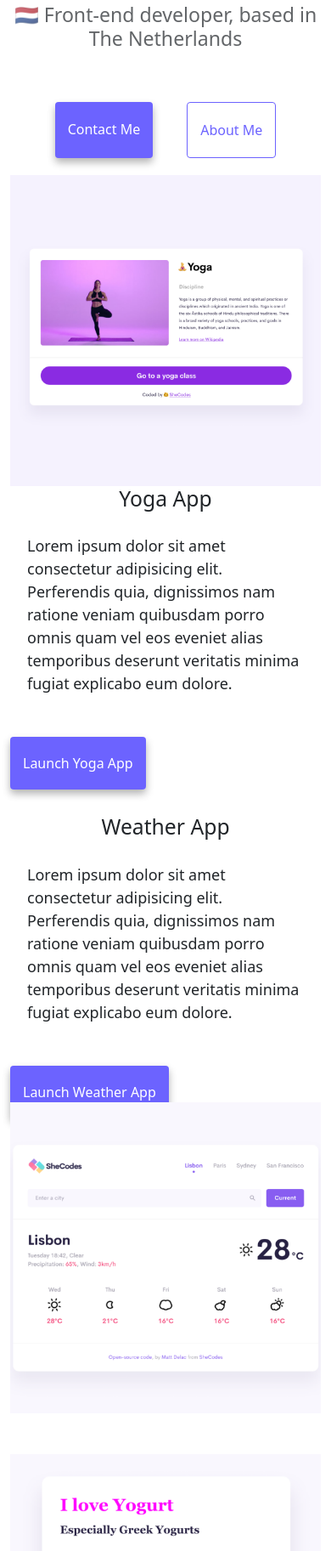
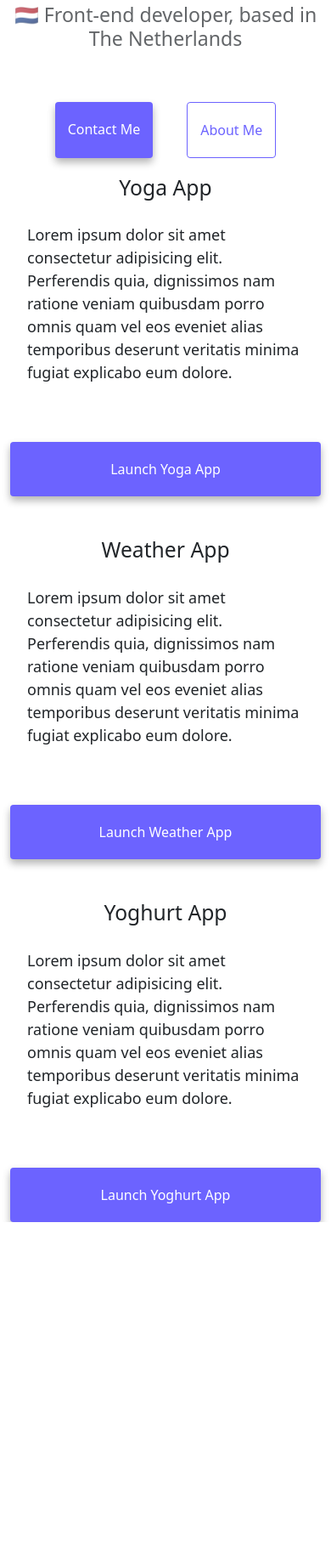
Before and after one commit to KimW1998/my-portofolio-lesson, a website: page index.html in a window 390 px wide. Shown: the part 131-1956 px from the top of the page at 85% size. After the commit the page ends 1569 px from the top, so only its background shows below. Drawn offline with nearby package versions, Linux system fonts and the light colour scheme.

Commit message:
Buttons and images became responsive

```diff
--- a/index.html
+++ b/index.html
@@ -63,7 +63,7 @@
     <div class="container">
       <div class="row">
         <div class="col-md-6">
-          <img src="images/yoga.png" alt="Yoga app | Kim Wauben" class="img-fluid" />
+          <img src="images/yoga.png" alt="Yoga app | Kim Wauben" class="img-fluid d-none d-sm-block" />
         </div>
         <div class="col-md-6">
           <h2>Yoga App</h2>
@@ -92,13 +92,13 @@
           </div>
         </div>
         <div class="col-md-6">
-          <img src="images/weather.png" alt="weather app | Kim Wauben" class="img-fluid" />
+          <img src="images/weather.png" alt="weather app | Kim Wauben" class="img-fluid d-none d-sm-block" />
         </div>
       </div>
 
       <div class="row mt-5">
         <div class="col-md-6">
-          <img src="images/yogurt.png" alt="Yogurt app | Kim Wauben" class="img-fluid" />
+          <img src="images/yogurt.png" alt="Yogurt app | Kim Wauben" class="img-fluid d-none d-sm-block" />
         </div>
         <div class="col-md-6">
           <h2>Yoghurt App</h2>
--- a/style.css
+++ b/style.css
@@ -103,3 +103,10 @@ p {
 .text-center {
   text-align: center !important;
 }
+
+@media (max-width: 768px) {
+  .primary-link {
+    display: block;
+    text-align: center;
+  }
+}
```
